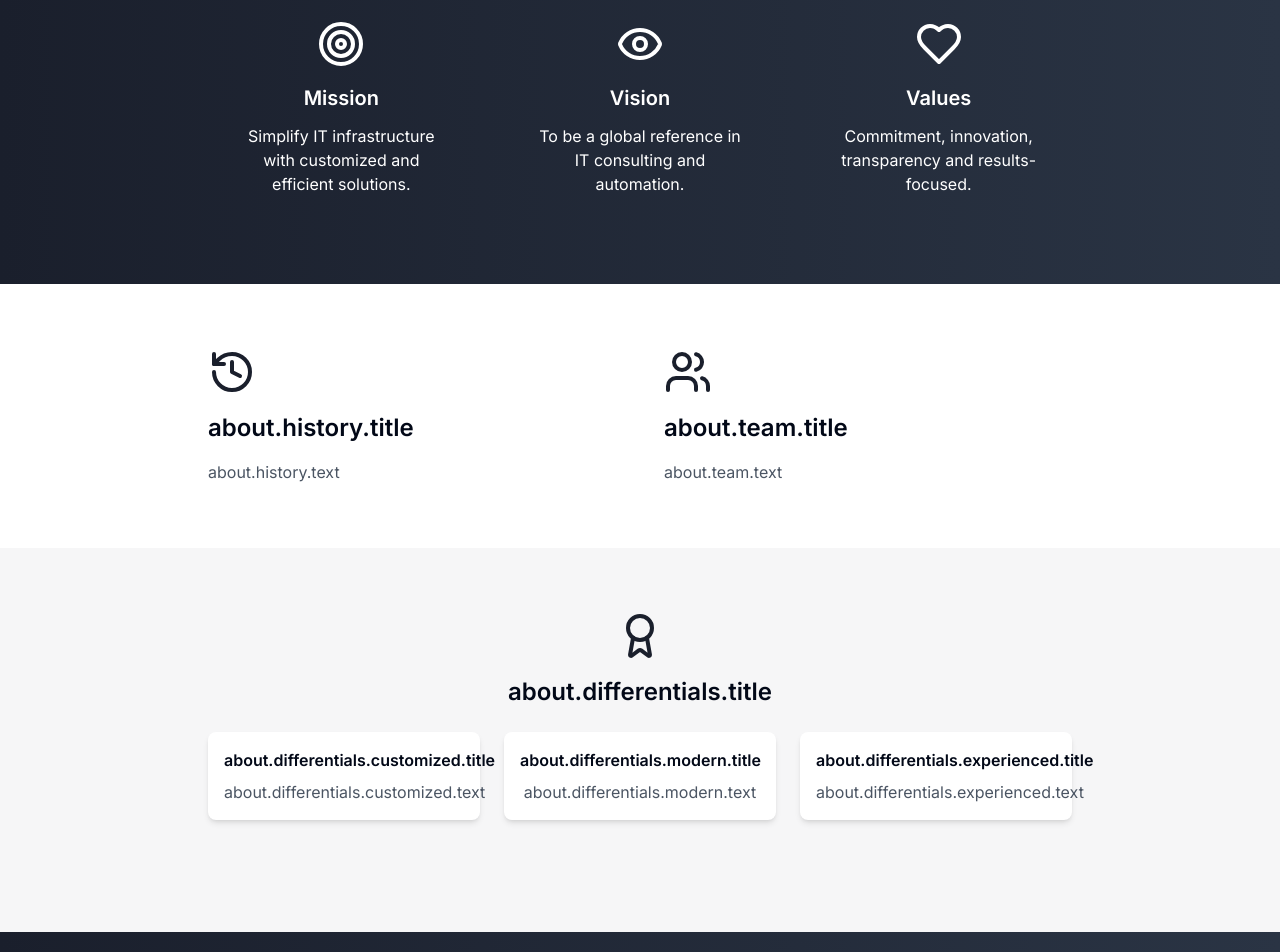
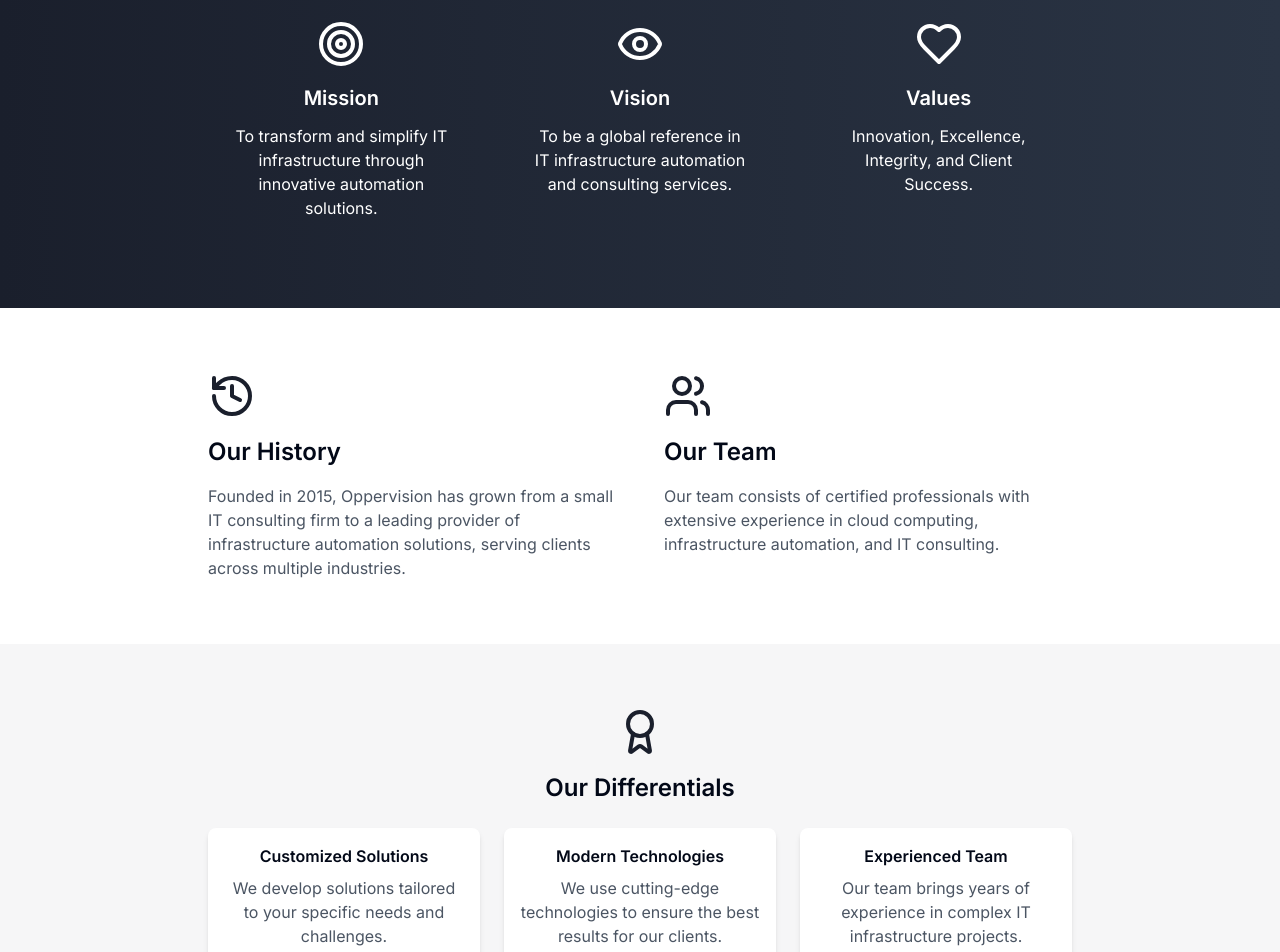
Before and after one commit to EnzoTrevisanDev/oppervision-nexus, a React (Vite) app: page /about in a window 1280 px wide. Shown: the part 440-1392 px from the top of the page. Built offline with nearby package versions, Linux system fonts and the light colour scheme.

Commit message:
Fix translations on About page
Updated translation keys and values for the About page to ensure accurate language representation.
[skip gpt_engineer]

```diff
--- a/src/translations/en.ts
+++ b/src/translations/en.ts
@@ -8,11 +8,28 @@ export const enTranslations = {
   'nav.contact': 'Contact',
   'nav.portfolio': 'Portfolio',
 
-  // Home Page
-  'home.hero.title': 'IT Consulting & Automation',
-  'home.hero.subtitle': 'We simplify your infrastructure with scalable solutions and intelligent monitoring',
-  'home.cta.meeting': 'Schedule a Free Meeting',
-  'home.cta.portfolio': 'Explore Our Portfolio',
+  // About Page
+  'about.title': 'About Us',
+  'about.description': 'Oppervision is a consulting company specialized in information technology and automation, dedicated to offering intelligent and scalable solutions for companies of all sizes.',
+  'about.history.title': 'Our History',
+  'about.history.text': 'Founded in 2015, Oppervision has grown from a small IT consulting firm to a leading provider of infrastructure automation solutions, serving clients across multiple industries.',
+  'about.team.title': 'Our Team',
+  'about.team.text': 'Our team consists of certified professionals with extensive experience in cloud computing, infrastructure automation, and IT consulting.',
+  'about.differentials.title': 'Our Differentials',
+  'about.differentials.customized.title': 'Customized Solutions',
+  'about.differentials.customized.text': 'We develop solutions tailored to your specific needs and challenges.',
+  'about.differentials.modern.title': 'Modern Technologies',
+  'about.differentials.modern.text': 'We use cutting-edge technologies to ensure the best results for our clients.',
+  'about.differentials.experienced.title': 'Experienced Team',
+  'about.differentials.experienced.text': 'Our team brings years of experience in complex IT infrastructure projects.',
+  'about.mission.title': 'Mission',
+  'about.mission.text': 'To transform and simplify IT infrastructure through innovative automation solutions.',
+  'about.vision.title': 'Vision',
+  'about.vision.text': 'To be a global reference in IT infrastructure automation and consulting services.',
+  'about.values.title': 'Values',
+  'about.values.text': 'Innovation, Excellence, Integrity, and Client Success.',
+  'about.cta.text': 'Ready to transform your IT infrastructure?',
+  'about.cta.button': 'Contact Us Now',
 
   // Services
   'services.title': 'Our Services',
@@ -62,17 +79,6 @@ export const enTranslations = {
   'pricing.enterprisesolutions.title': 'Enterprise Solutions',
   'pricing.cta.start': 'Get Started',
   'pricing.cta.contact': 'Contact Us',
-
-  // About
-  'about.title': 'About Us',
-  'about.description': 'Oppervision is a consulting company specialized in information technology and automation, dedicated to offering intelligent and scalable solutions for companies of all sizes.',
-  'about.subtitle': 'Transforming IT environments into strategic assets',
-  'about.mission.title': 'Mission',
-  'about.mission.text': 'Simplify IT infrastructure with customized and efficient solutions.',
-  'about.vision.title': 'Vision',
-  'about.vision.text': 'To be a global reference in IT consulting and automation.',
-  'about.values.title': 'Values',
-  'about.values.text': 'Commitment, innovation, transparency and results-focused.',
 
   // Contact
   'contact.title': 'Contact Us',
--- a/src/translations/pt.ts
+++ b/src/translations/pt.ts
@@ -8,11 +8,28 @@ export const ptTranslations = {
   'nav.contact': 'Contato',
   'nav.portfolio': 'Portfólio',
 
-  // Home Page
-  'home.hero.title': 'Consultoria em TI e Automação',
-  'home.hero.subtitle': 'Simplificamos sua infraestrutura com soluções escaláveis e monitoramento inteligente',
-  'home.cta.meeting': 'Agende uma Reunião Gratuita',
-  'home.cta.portfolio': 'Explore Nosso Portfólio',
+  // About Page
+  'about.title': 'Sobre Nós',
+  'about.description': 'A Oppervision é uma empresa de consultoria especializada em tecnologia da informação e automação, dedicada a oferecer soluções inteligentes e escaláveis para empresas de todos os portes.',
+  'about.history.title': 'Nossa História',
+  'about.history.text': 'Fundada em 2015, a Oppervision cresceu de uma pequena consultoria de TI para uma líder em soluções de automação de infraestrutura, atendendo clientes em diversos setores.',
+  'about.team.title': 'Nossa Equipe',
+  'about.team.text': 'Nossa equipe é formada por profissionais certificados com vasta experiência em computação em nuvem, automação de infraestrutura e consultoria em TI.',
+  'about.differentials.title': 'Nossos Diferenciais',
+  'about.differentials.customized.title': 'Soluções Personalizadas',
+  'about.differentials.customized.text': 'Desenvolvemos soluções sob medida para suas necessidades e desafios específicos.',
+  'about.differentials.modern.title': 'Tecnologias Modernas',
+  'about.differentials.modern.text': 'Utilizamos tecnologias de ponta para garantir os melhores resultados para nossos clientes.',
+  'about.differentials.experienced.title': 'Equipe Experiente',
+  'about.differentials.experienced.text': 'Nossa equipe traz anos de experiência em projetos complexos de infraestrutura de TI.',
+  'about.mission.title': 'Missão',
+  'about.mission.text': 'Transformar e simplificar a infraestrutura de TI através de soluções inovadoras de automação.',
+  'about.vision.title': 'Visão',
+  'about.vision.text': 'Ser referência global em automação de infraestrutura de TI e serviços de consultoria.',
+  'about.values.title': 'Valores',
+  'about.values.text': 'Inovação, Excelência, Integridade e Sucesso do Cliente.',
+  'about.cta.text': 'Pronto para transformar sua infraestrutura de TI?',
+  'about.cta.button': 'Entre em Contato Agora',
 
   // Services
   'services.title': 'Nossos Serviços',
```
